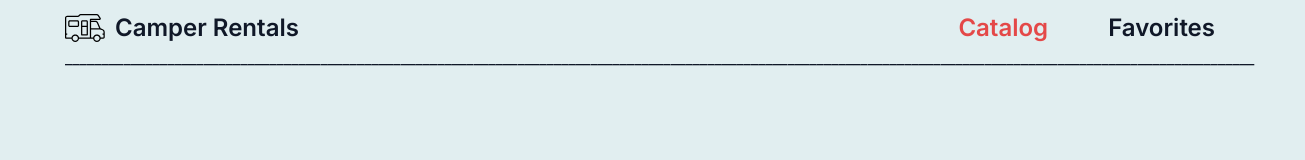
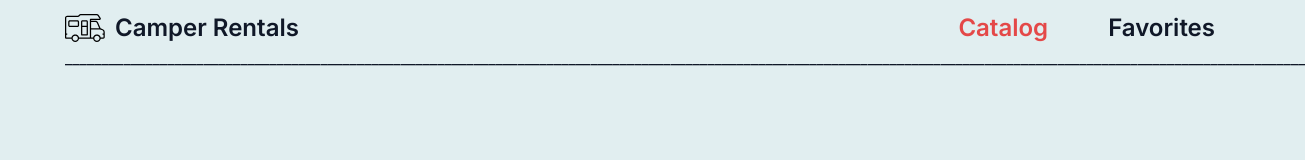
Before and after one commit to Andreas-206/camper, a React (Vite) app: page /catalog in a window 1280 px wide. Shown: the top 160 px of the page, 1305 px wide, since content can reach past the window. Built offline with nearby package versions, Linux system fonts and the light colour scheme; no server answers.

Commit message:
Update Header.jsx

```diff
--- a/src/components/Header/Header.jsx
+++ b/src/components/Header/Header.jsx
@@ -27,7 +27,7 @@ export const Header = () => {
           </li>
         </List>
       </Navigation>
-      ___________________________________________________________________________________________________________________________________________________________________
+      __________________________________________________________________________________________________________________________________________________________________________
     </HeaderContainer>
   );
 };
```
